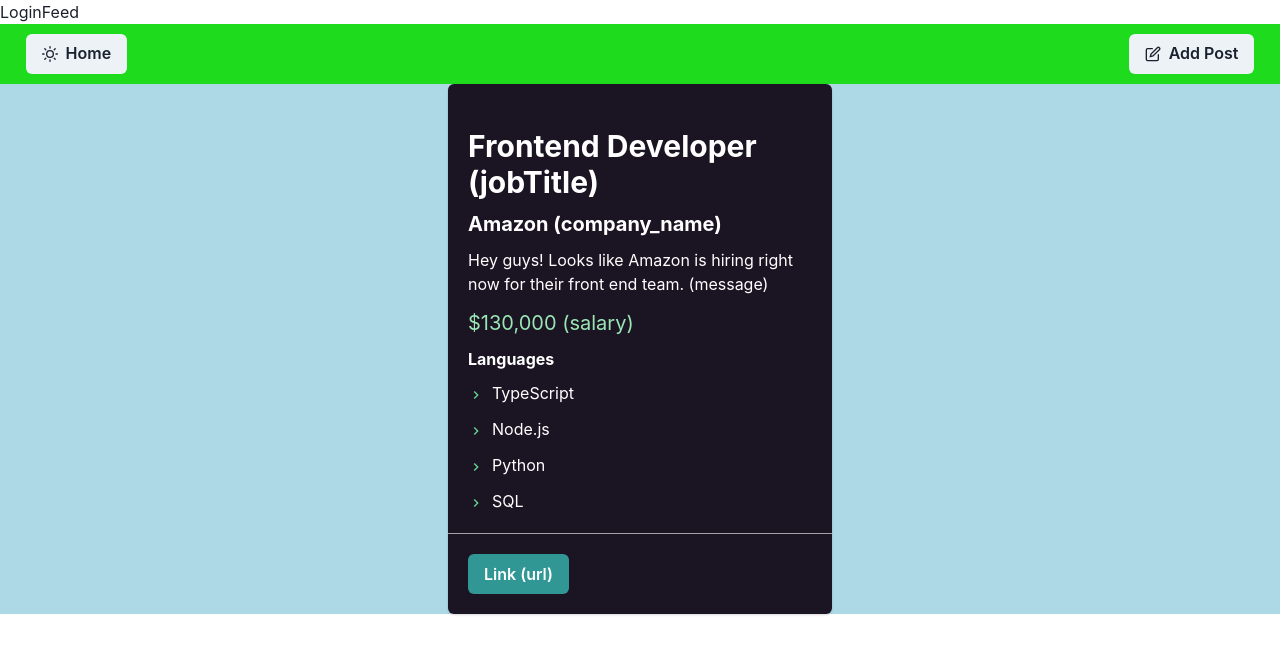
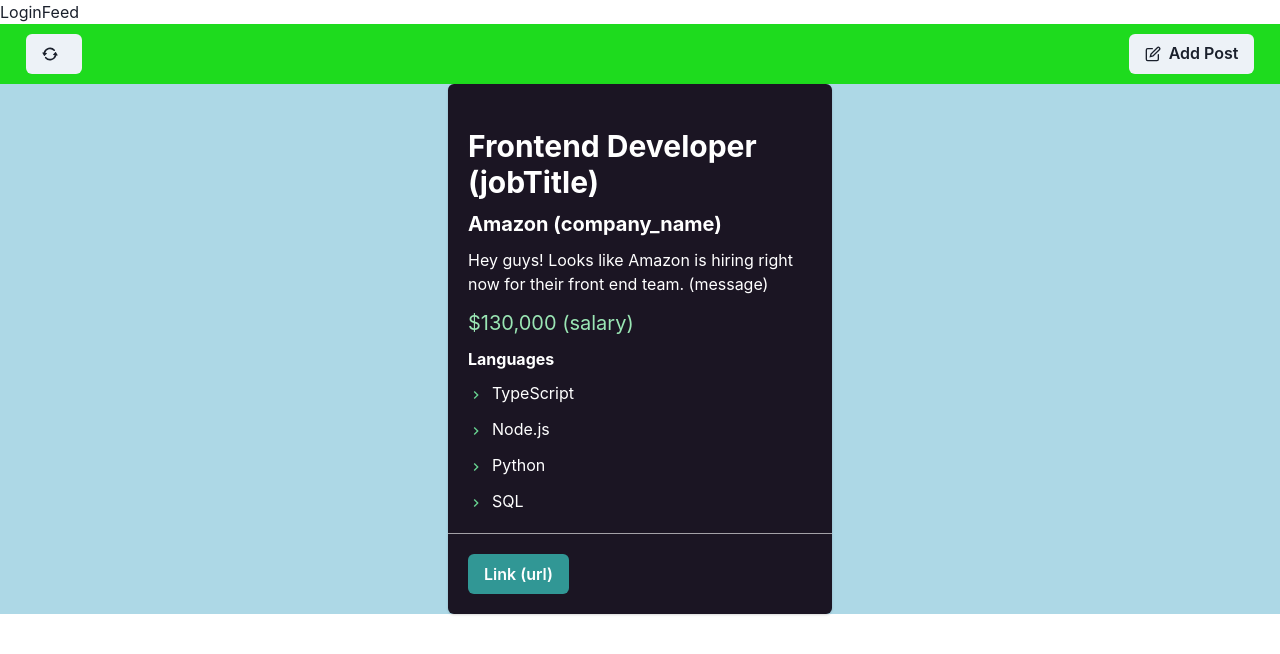
Before and after one commit to Jigglypuff-58/JobApp, a React app: page /feed in a window 1280 px wide. Shown: the top 654 px of the page. Built offline with nearby package versions, Linux system fonts and the light colour scheme; no server answers.

Commit message:
adds query functionality to refresh button

```diff
--- a/client/Containers/FeedPage.jsx
+++ b/client/Containers/FeedPage.jsx
@@ -1,5 +1,5 @@
-import React from 'react';
-import { EditIcon, SunIcon } from '@chakra-ui/icons';
+import React, { useEffect } from 'react';
+import { EditIcon, RepeatIcon } from '@chakra-ui/icons';
 import Post from '../Components/Post';
 import { useRef, useState } from 'react';
 import Languages from '../Components/Languages.jsx';
@@ -29,7 +29,6 @@
 import { Stack, HStack, VStack } from '@chakra-ui/react';
 import { Checkbox, CheckboxGroup } from '@chakra-ui/react';
 
-
 const Feed = () => {
   const { isOpen, onOpen, onClose } = useDisclosure();
   const initialRef = useRef(null);
@@ -41,6 +40,24 @@
   const salaryRef = useRef('');
 
   const [languages, setLanguages] = useState(new Set());
+  const [post, setPost] = useState([]);
+  const handleRefresh = async (e) => {
+    try {
+      const response = await fetch('/posts');
+      if (!response.ok) {
+        throw new Error('Failed to fetch posts');
+      }
+      const data = await response.json();
+      setPost(data);
+      return <Post></Post>;
+    } catch (error) {
+      console.log('Error fetching posts: ', error);
+    }
+  };
+
+  useEffect(() => {
+    handleRefresh();
+  }, []);
 
   const handleNewPost = async (e) => {
     e.preventDefault();
@@ -84,7 +101,6 @@
     if (isChecked) copy.add(value);
     else copy.delete(value);
 
-
     setLanguages(copy);
   };
 
@@ -92,10 +108,12 @@
     <div>
       <div className='nav'>
         <div className='home-button'>
-          <Button leftIcon={<SunIcon />}>Home</Button>
+          <Button onClick={handleRefresh} leftIcon={<RepeatIcon />}></Button>
         </div>
         <div className='post-button'>
-          <Button onClick={onOpen} leftIcon={<EditIcon />}>Add Post</Button>
+          <Button onClick={onOpen} leftIcon={<EditIcon />}>
+            Add Post
+          </Button>
           <Modal
             initialFocusRef={initialRef}
             finalFocusRef={finalRef}
@@ -131,7 +149,7 @@
                   <AccordionItem>
                     <h2>
                       <AccordionButton>
-                    <Box as="span" flex='1' textAlign='left'>
+                        <Box as='span' flex='1' textAlign='left'>
                           Languages
                         </Box>
                         <AccordionIcon />
@@ -147,7 +165,10 @@
                   <Checkbox onChange={getLanguages} value='10' size='sm' colorScheme='green'>
                     Go
                   </Checkbox> */}
-                  <Languages languages={languages} getLanguages={getLanguages}/>
+                      <Languages
+                        languages={languages}
+                        getLanguages={getLanguages}
+                      />
                     </AccordionPanel>
                   </AccordionItem>
                 </Accordion>
@@ -163,14 +184,14 @@
                 React
               </Checkbox>
             </Stack> */}
-
               </ModalBody>
 
               <ModalFooter>
-            <Button colorScheme='blue' mr={3} onClick={handleNewPost}>Post</Button>
+                <Button colorScheme='blue' mr={3} onClick={handleNewPost}>
+                  Post
+                </Button>
                 <Button onClick={onClose}>Cancel</Button>
               </ModalFooter>
-
             </ModalContent>
           </Modal>
         </div>
@@ -182,5 +203,4 @@
   );
 };
 
-
 export default Feed;
```
Lines whose indentation alone changed are shown as unchanged.
